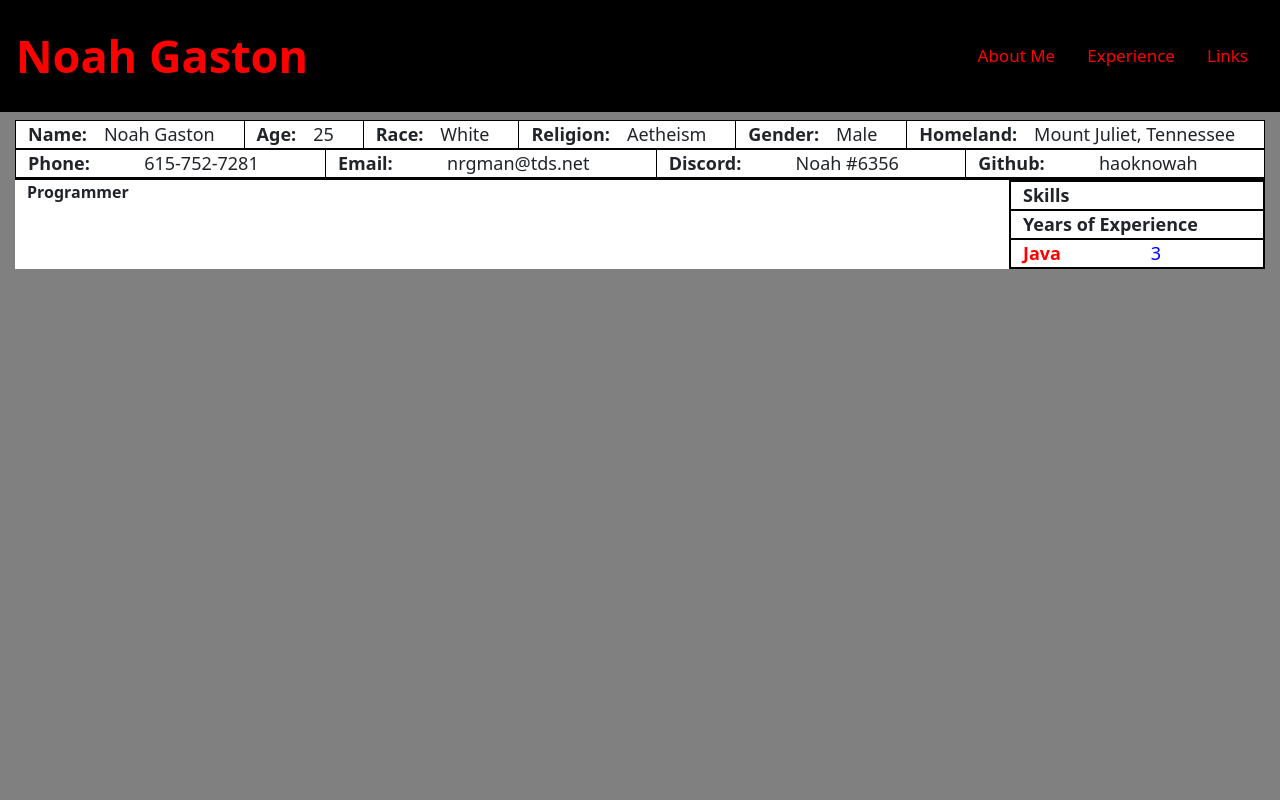
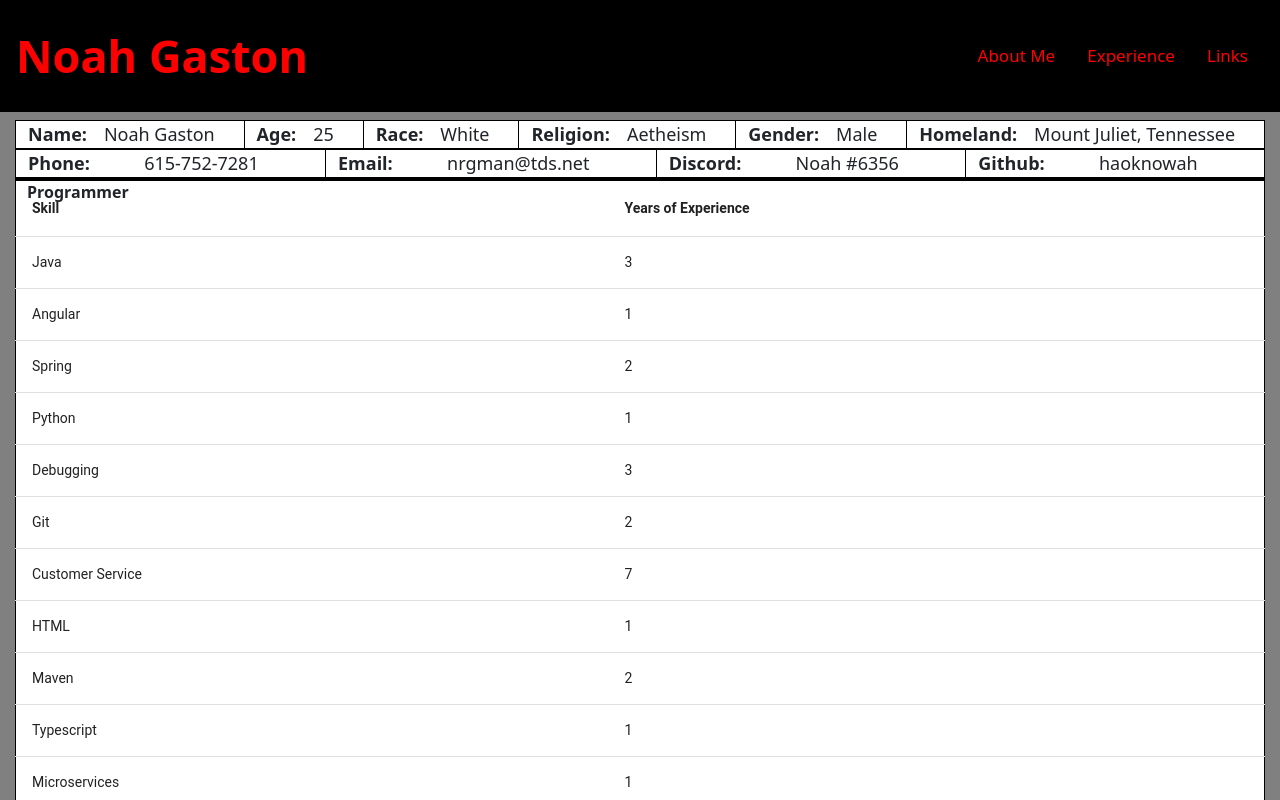
Before and after one commit to haoknowah/haoknowah.github.io, an Angular app: page /experience in a window 1280 px wide. Built offline with nearby package versions, Linux system fonts and the light colour scheme.

Commit message:
create table

```diff
--- a/src/app/app.module.ts
+++ b/src/app/app.module.ts
@@ -8,6 +8,7 @@ import { LinksComponent } from './links/links.component';
 import { AboutMeComponent } from './about-me/about-me.component';
 import { AppRoutingModule } from './app-routing.module';
 import { NavbarComponent } from './navbar/navbar.component';
+import { MatTableModule } from '@angular/material/table';
 
 @NgModule({
   declarations: [
@@ -21,6 +22,7 @@ import { NavbarComponent } from './navbar/navbar.component';
   imports: [
     BrowserModule,
     AppRoutingModule,
+    MatTableModule
   ],
   providers: [],
   bootstrap: [AppComponent]
--- a/src/app/experience/experience.component.html
+++ b/src/app/experience/experience.component.html
@@ -47,8 +47,17 @@
         <div class="attributes" id="wrapper">
 
         </div>
-        <table mat-table class="skills">
-
+        <table mat-table [dataSource]="dataSource" class="skills">
+            <ng-container matColumnDef="Skill">
+                <th mat-header-cell *matHeaderCellDef><strong>Skill</strong></th>
+                <td mat-cell *matCellDef="let element">{{element.name}}</td>
+            </ng-container>
+            <ng-container matColumnDef="Years of Experience">
+                <th mat-header-cell *matHeaderCellDef><strong>Years of Experience</strong></th>
+                <td mat-cell *matCellDef="let element">{{element.exp}}</td>
+            </ng-container>
+            <tr mat-header-row *matHeaderRowDef="displayedColumns"></tr>
+            <tr mat-row *matRowDef="let row; columns: displayedColumns;"></tr>
         </table>
         <div class="skills">
             <div class="row" id="wrapper" style="border-top: 2px;">
--- a/src/app/experience/experience.component.ts
+++ b/src/app/experience/experience.component.ts
@@ -7,15 +7,25 @@ export interface Skill
   exp: number;
 }
 const SKILL: Skill[] = [
-
-]
+  {name: 'Java', exp: 3},
+  {name: 'Angular', exp: 1},
+  {name: 'Spring', exp: 2},
+  {name: 'Python', exp: 1},
+  {name: 'Debugging', exp: 3},
+  {name: 'Git', exp: 2},
+  {name: 'Customer Service', exp: 7},
+  {name: 'HTML', exp: 1},
+  {name: 'Maven', exp: 2},
+  {name: 'Typescript', exp: 1},
+  {name: 'Microservices', exp: 1}
+];
 @Component({
   selector: 'app-experience',
   templateUrl: './experience.component.html',
   styleUrls: ['./experience.component.css'],
 })
 export class ExperienceComponent implements OnInit {
-  displayedColumns: string[] = ['skill', 'Years of Experience'];
+  displayedColumns: string[] = ['Skill', 'Years of Experience'];
   dataSource = SKILL;
   constructor() { }
 
```
